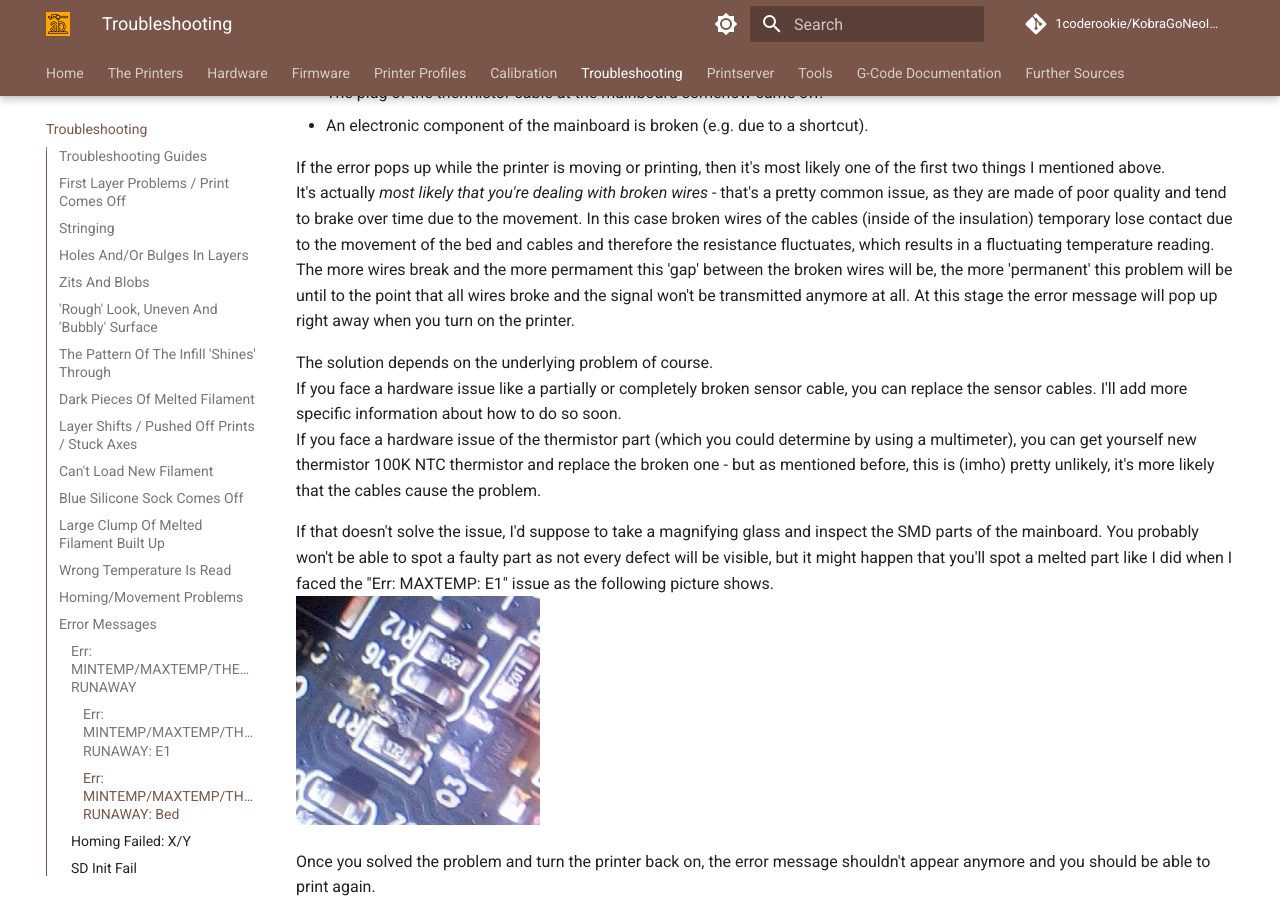
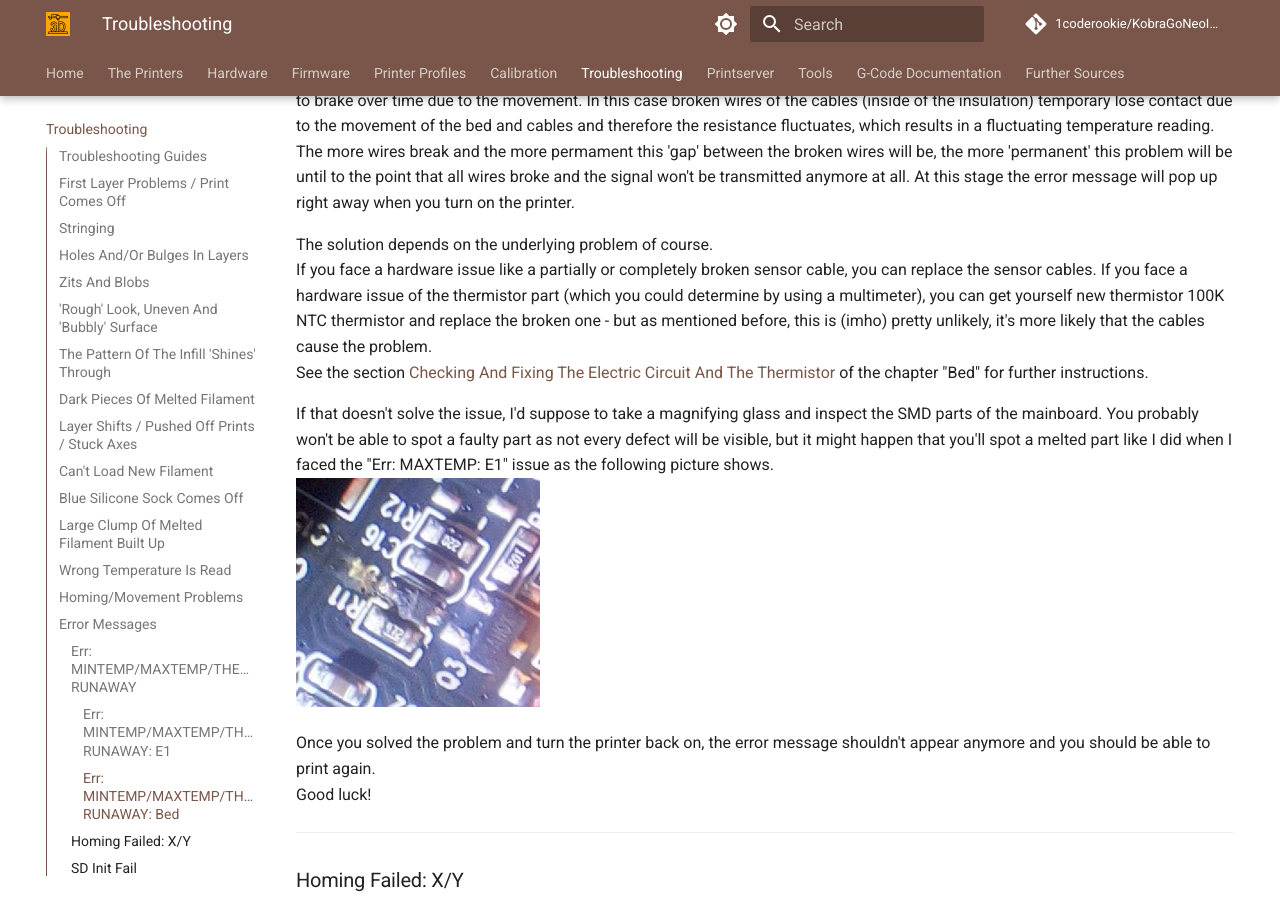
Before and after one commit to 1coderookie/KobraGoNeoInsights, an MkDocs documentation site: the page built from docs/troubleshooting.md, in a window 1280 px wide and 900 px high, scrolled down 11136 px. Built offline with MkDocs 1.6.1 and Material for MkDocs 9.7.7, drawn with Linux system fonts in a browser that asks for light colours; comment, search, counter and statistics services are not loaded; some of the changed text lies outside the part shown.

Commit message:
Update troubleshooting.md

```diff
--- a/docs/troubleshooting.md
+++ b/docs/troubleshooting.md
@@ -192,7 +192,6 @@
 |--------------|--------------|----------------------|
 | ![Err: MINTEMP: Bed](assets/images/controlunit_err_bed-min-temp_web.jpg)   | ![Err: MAXTEMP: E1](assets/images/controlunit_err_e1-max-temp_web.jpg) | ![Err: THERMAL RUNAWAY: E1](assets/images/controlunit_thermal-runaway_e1_web.jpg) |
 
-Before going into details here, I have to mention that I personally only came across the warnings "Err: MAXTEMP: E1" and "Err: MINTEMP: Bed". I might be wrong of course, but looking at the underlying reasons for these kind of errors, I *assume* that it's also possible to get the warnings "Err: MINTEMP: E1" and "Err: MAXTEMP: Bed". Therefore I'll write the next sections assuming and regarding that both type of messages may occur for either the extruder or the bed. So please keep that in mind when reading further..
 
 - **MINTEMP** and **THERMAL RUNAWAY** errors:
   These kind of errors are called "thermal runaway errors" (*Attention: I'm not sure about the MINTEMP error yet though!*) and they are triggered by a function called "thermal runaway protection".
@@ -256,6 +255,7 @@
 
 The solution depends on the underlying problem of course.
 If you face a hardware issue of the thermistor part (like a partially or completely broken sensor cable or a faulty thermistor which you could determine by using a multimeter as well), just get yourself a new thermistor and replace the broken one.
+See the section ["Checking The Cartridge Heater And The Thermistor"](hardware/printhead.md#checking-the-cartridge-heater-and-the-thermistor) of the chapter "Printhead" for further instructions.
 
 If that doesn't solve the issue, I'd suppose to take a magnifying glass and inspect the SMD parts of the mainboard. You probably won't be able to spot a faulty part as not every defect will be visible, but it might happen that you'll spot a melted part like I did when I faced the "Err: MAXTEMP: E1" issue as the following picture shows. <br> ![Melted D4](assets/images/mainboard_melted-D4_web.jpg)
 
@@ -293,8 +293,9 @@
 It's actually *most likely that you're dealing with broken wires* - that's a pretty common issue, as they are made of poor quality and tend to brake over time due to the movement. In this case broken wires of the cables (inside of the insulation) temporary lose contact due to the movement of the bed and cables and therefore the resistance fluctuates, which results in a fluctuating temperature reading. The more wires break and the more permament this 'gap' between the broken wires will be, the more 'permanent' this problem will be until to the point that all wires broke and the signal won't be transmitted anymore at all. At this stage the error message will pop up right away when you turn on the printer.
 
 The solution depends on the underlying problem of course.
-If you face a hardware issue like a partially or completely broken sensor cable, you can replace the sensor cables. I'll add more specific information about how to do so soon.
+If you face a hardware issue like a partially or completely broken sensor cable, you can replace the sensor cables.
 If you face a hardware issue of the thermistor part (which you could determine by using a multimeter), you can get yourself new thermistor 100K NTC thermistor and replace the broken one - but as mentioned before, this is (imho) pretty unlikely, it's more likely that the cables cause the problem.
+See the section [Checking And Fixing The Electric Circuit And The Thermistor](hardware/bed.md#checking-and-fixing-the-electric-circuit-and-the-thermistor) of the chapter "Bed" for further instructions.
 
 If that doesn't solve the issue, I'd suppose to take a magnifying glass and inspect the SMD parts of the mainboard. You probably won't be able to spot a faulty part as not every defect will be visible, but it might happen that you'll spot a melted part like I did when I faced the "Err: MAXTEMP: E1" issue as the following picture shows. <br> ![Melted D4](assets/images/mainboard_melted-D4_web.jpg)
 
```
Also changed, not shown: other parts of docs/troubleshooting.md (+1 -1 lines).
